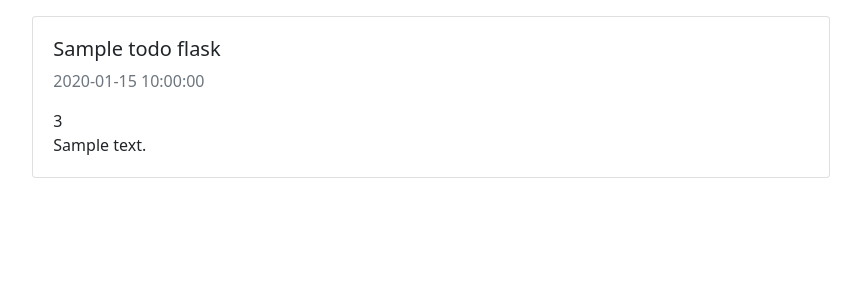
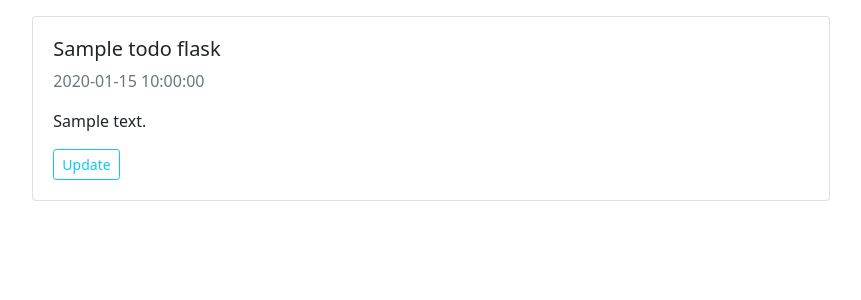
Before and after one commit to mohsinkhan60/Mongo-DB, a Flask app: page / in a window 1280 px wide. Shown: the part 56-356 px from the top of the page, without its empty margins (209-1070 px from the left). Run offline with Flask 3, Linux system fonts and the light colour scheme; a database or web service that is not in the repository returns one stand-in record (values such as "Sample title").

Commit message:
Add update functionality for todos with form handling and template integration

```diff
--- a/application/routes.py
+++ b/application/routes.py
@@ -1,8 +1,9 @@
 from application import app
-from flask import render_template, request, redirect, flash
+from flask import render_template, request, redirect, flash, url_for
 from application import db
 from application.forms import TodoForm
 from datetime import datetime
+from bson import ObjectId
 
 @app.route('/')
 def get_todos():
@@ -32,3 +33,35 @@ def add_todo():
     else:
         form = TodoForm()
     return render_template('add_todo.html', form=form)
+
+@app.route('/update_todo/<id>', methods=['POST', 'GET'])
+def update_todo(id):
+    if request.method == "POST":
+        form = TodoForm(request.form)
+        todo_name = form.name.data
+        todo_description = form.description.data
+        completed = form.completed.data
+
+        db.todo_flask.find_one_and_update({
+            "_id": ObjectId(id)
+        }, {
+            "$set": {
+                "name": todo_name,
+                "description": todo_description,
+                "completed": completed,
+                "date_created": datetime.now()
+            }
+        })
+        flash('Todo updated successfully', 'success')
+        return redirect("/")
+    else:
+        form = TodoForm()
+        todo = db.todo_flask.find_one({"_id": ObjectId(id)})
+        if todo:
+            form.name.data = todo.get("name", None)
+            form.description.data = todo.get("description", None)
+            form.completed.data = todo.get("completed", None)
+        else:
+            flash('Todo not found', 'danger')
+            return redirect("/")
+    return render_template('add_todo.html', form=form)
--- a/application/templates/view_todos.html
+++ b/application/templates/view_todos.html
@@ -8,8 +8,10 @@
             {% else %}
                <h5 class="card-title">{{ todo.name }}</h5>
             {% endif %}
-            <p class="card-text text-muted">{{ todo.date_created }}</p>3
+            <p class="card-text text-muted">{{ todo.date_created }}</p>
             <p class="card-text">{{ todo.description }}</p>
+
+            <a href="{{ url_for('update_todo', id = todo._id) }}" class="btn btn-outline-info btn-sm ">Update</a>
          </div>
       </div>
    {% endfor %}
```
